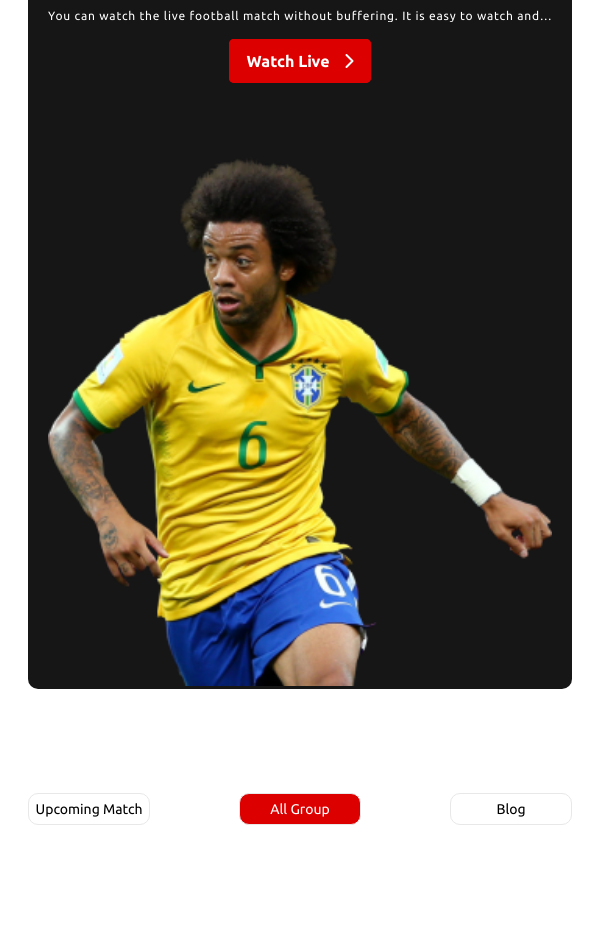
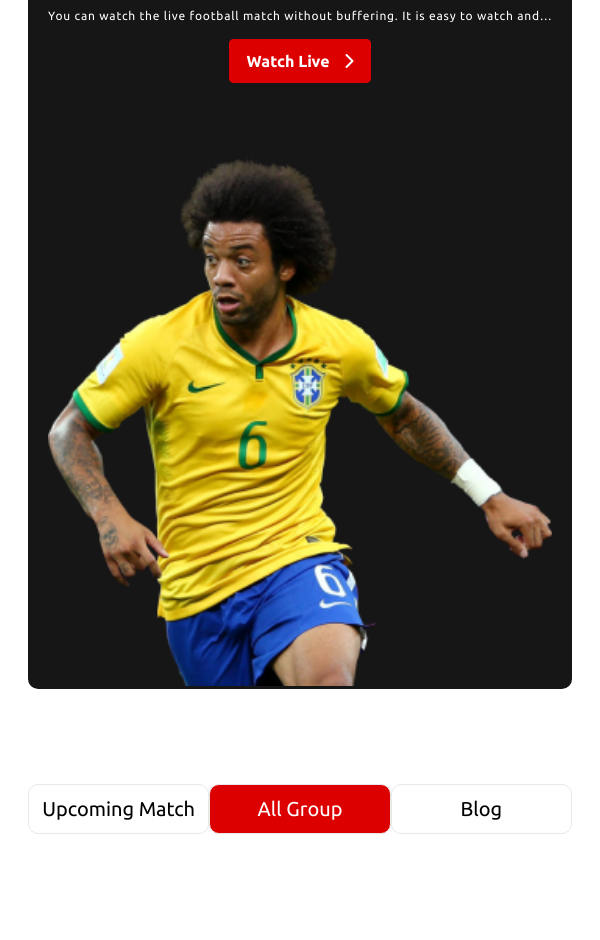
Before and after one commit to anichu/world-cup, a plain HTML site: page all-group.html in a window 600 px wide. Shown: the part 99-1039 px from the top of the page. Drawn offline with Linux system fonts and the light colour scheme.

Commit message:
added some extra styles

```diff
--- a/css/style.css
+++ b/css/style.css
@@ -234,7 +234,6 @@ Team matches styles ---------*/
 .match {
 	display: flex;
 	flex-direction: column;
-
 	border-radius: 10px;
 	padding: 20px;
 	box-shadow: rgba(60, 64, 67, 0.3) 0px 1px 2px 0px,
@@ -323,6 +322,7 @@ Group styles-----------------------------*/
 	}
 	.blog-section-button {
 		border: 1px solid #e8e8e8;
+		padding: 0.6em 0.5em;
 	}
 	.view-all-button {
 		display: block;
@@ -363,6 +363,12 @@ Group styles-----------------------------*/
 	}
 }
 
+@media only screen and (min-width: 600px) and (max-width: 661px) {
+	.match {
+		padding: 10px;
+	}
+}
+
 /* Media query for small mobile devices */
 
 @media only screen and (max-width: 600px) {
@@ -398,10 +404,13 @@ Group styles-----------------------------*/
 		margin: 20px 0px;
 	}
 	.blog-section .left-side {
+		width: 100%;
 		background-color: #fff;
 	}
 	.blog-section-button {
 		border: 1px solid #e8e8e8;
+		font-size: 20px;
+		width: 200px;
 	}
 	.blogs,
 	.matches,
@@ -418,10 +427,6 @@ Group styles-----------------------------*/
 	.blog {
 		width: 90%;
 		margin: auto;
-	}
-	.blog-section-button {
-		font-size: 14px;
-		width: 120px;
 	}
 
 	.footer-link a {
```
